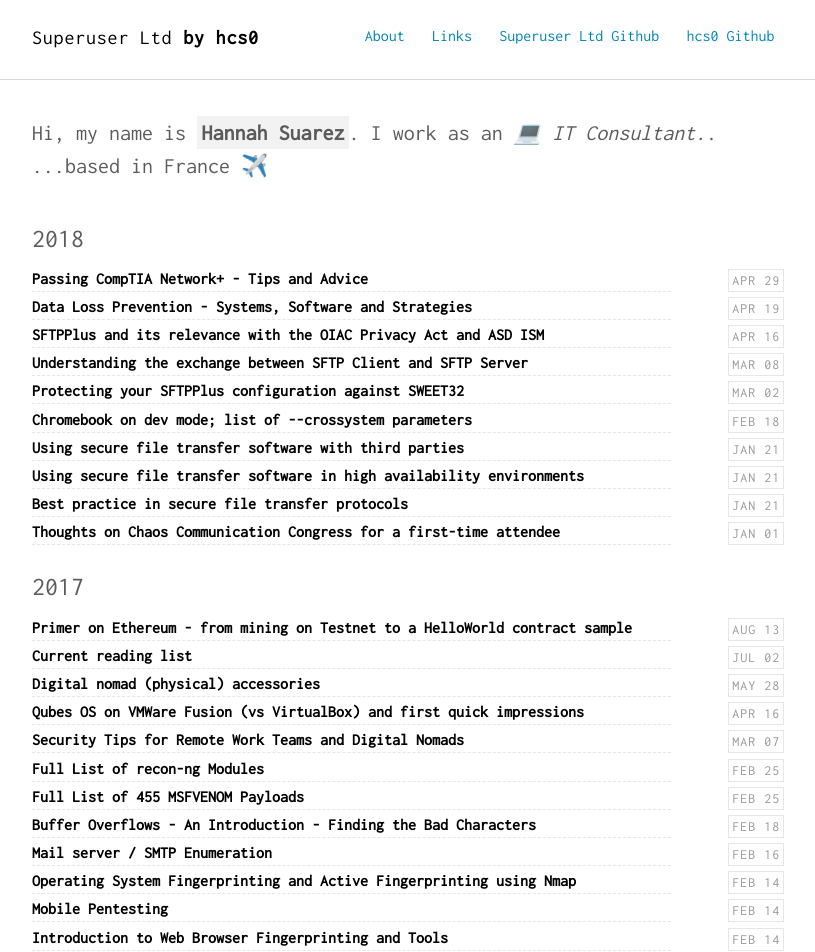
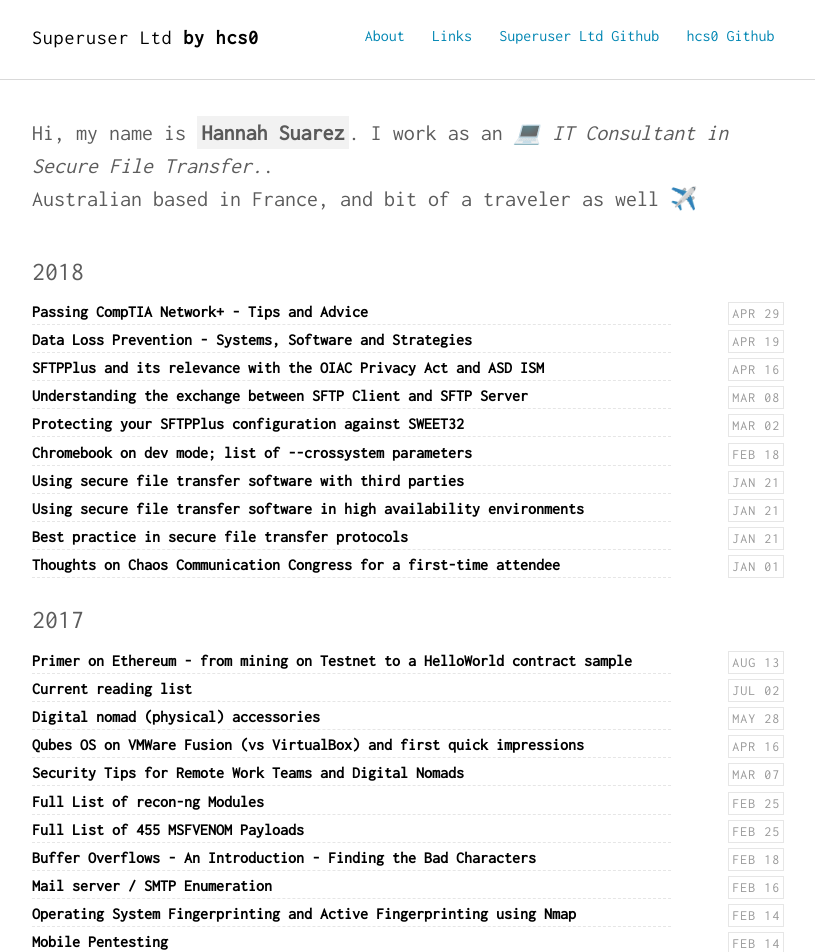
Before and after one commit to hcs0/hannahsuarez.github.io, a Jekyll site: the page built from index.html, in a window 1280 px wide. Shown: the top 952 px of the page, without its empty margins (232-1047 px from the left). Built offline with Jekyll 4.4.1, drawn with Linux system fonts in a browser that asks for light colours; nearby versions of some CDN libraries.

Commit message:
Update bio

```diff
--- a/_config.yml
+++ b/_config.yml
@@ -29,8 +29,8 @@ sass:
 # Author settings
 author:
   name     : "Hannah Suarez"
-  job      : "💻 IT Consultant."
-  bio      : "...based in France ✈️"
+  job      : "💻 IT Consultant in Secure File Transfer."
+  bio      : "Australian based in France, and bit of a traveler as well ✈️"
   thumb    : /images/hannahsuarez.jpg
   url      : http://superuser-ltd.github.io
   github   : http://github.com/hcs0
```
Also changed, not shown: about.md (+6 -0 lines).
